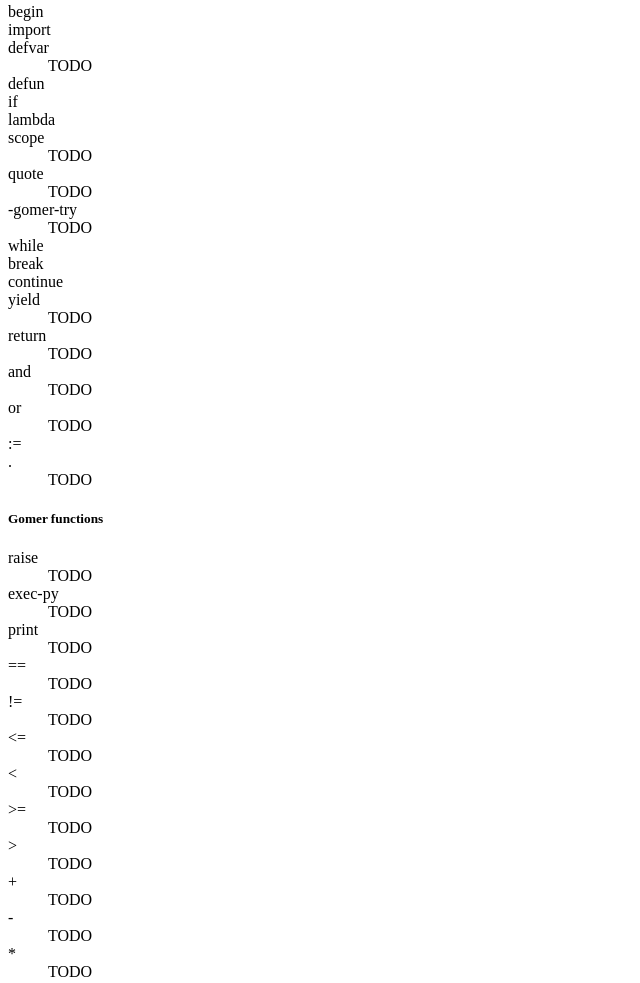
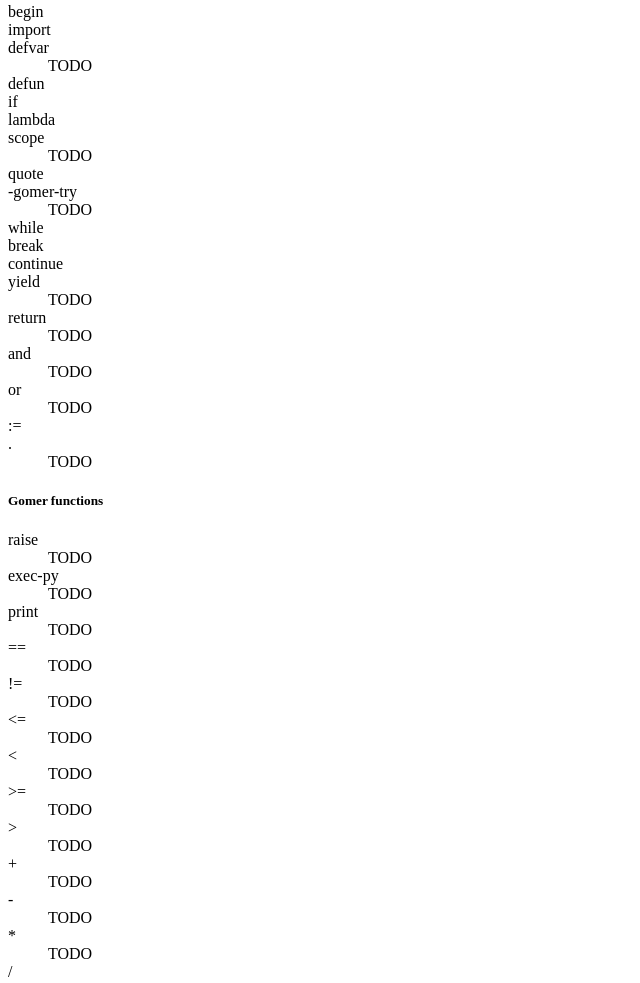
Before and after one commit to metageek/adder, a plain HTML site: page doc/compiler.html in a window 1280 px wide. Shown: the part 2195-3178 px from the top of the page, without its empty margins (0-640 px from the left). Drawn offline with Linux system fonts and the light colour scheme.

Commit message:
Forgot to take the TODO off of (quote).

```diff
--- a/doc/compiler.html
+++ b/doc/compiler.html
@@ -192,7 +192,6 @@
 <dd>TODO</dd>
 
 <dt>quote</dt>
-<dd>TODO</dd>
 
 <dt>-gomer-try</dt>
 <dd>TODO</dd>
```
